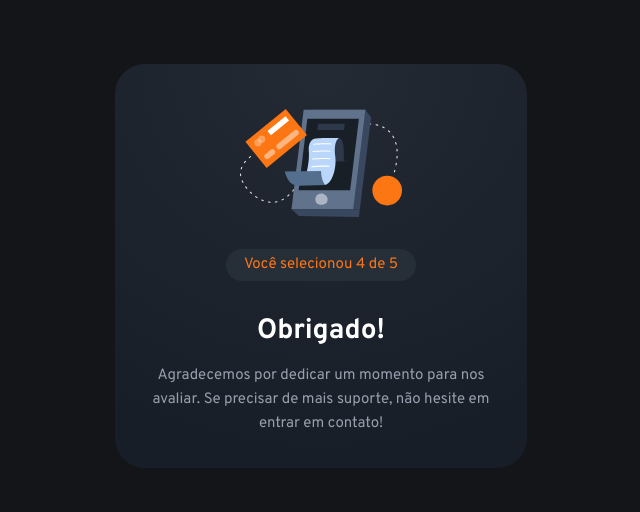
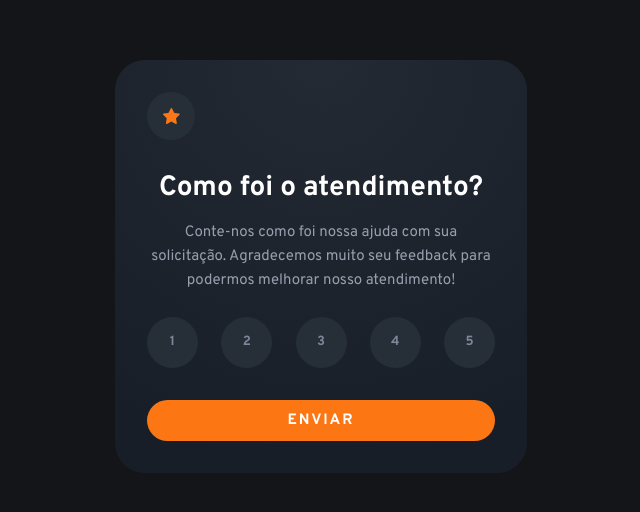
Before and after one commit to nicole-santana/feedback_trabalho, a React (Vite) app: page / in a window 1280 px wide. Shown: the part 134-646 px from the top of the page, without its empty margins (319-959 px from the left). Built offline with nearby package versions, Linux system fonts and the light colour scheme.

Commit message:
feat: adição da verificação da nota e do envio da nota para mudar de página

```diff
--- a/src/pages/Home.jsx
+++ b/src/pages/Home.jsx
@@ -1,11 +1,24 @@
 import { ButtonContainer, CardContainer, IconContainer, ResultContainer } from "./Home.styles";
 import iconStarImg from "../assets/icon-star.svg"
 import thankYouImg from "../assets/illustration-thank-you.svg"
+import { useState } from "react";
 export  function Home() {
-    let aparecerResultado = true
+    const [mostrarResultado, setMostrarResultado] = useState(false)
+    const [feedbackNote, setFeedbackNote] = useState(0)
 
+    function handleFeedbackButtonClick(event) {
+        const feedback = Number(event.target.innerText)
+        setFeedbackNote(feedback)
+    }
+
+    function handleSubmit() {
+        if (feedbackNote === 0) return
+
+        setMostrarResultado(true)
+    }
+    console.log(feedbackNote)
   return (
-    aparecerResultado === false ? (
+    mostrarResultado === false ? (
         <CardContainer>
             <IconContainer>
                 <img src={iconStarImg} alt="ícone de estrela" />
@@ -15,14 +28,14 @@ export  function Home() {
             <p>Conte-nos como foi nossa ajuda com sua solicitação. Agradecemos muito seu feedback para podermos melhorar nosso atendimento!</p>
 
             <ButtonContainer>
-                <button>1</button>
-                <button>2</button>
-                <button>3</button>
-                <button>4</button>
-                <button>5</button>
+                <button onClick={handleFeedbackButtonClick}>1</button>
+                <button onClick={handleFeedbackButtonClick}>2</button>
+                <button onClick={handleFeedbackButtonClick}>3</button>
+                <button onClick={handleFeedbackButtonClick}>4</button>
+                <button onClick={handleFeedbackButtonClick}>5</button>
             </ButtonContainer>
 
-            <button>Enviar</button>
+            <button onClick={handleSubmit} >Enviar</button>
         </CardContainer>
 
     ) : (
@@ -30,7 +43,7 @@ export  function Home() {
             <img src={thankYouImg} alt="imagem de agradecimento" />
 
             <ResultContainer>
-                <p>Você selecionou 4 de 5</p>
+                <p>Você selecionou {feedbackNote} de 5</p>
             </ResultContainer>
 
             <h1>Obrigado!</h1>
```
